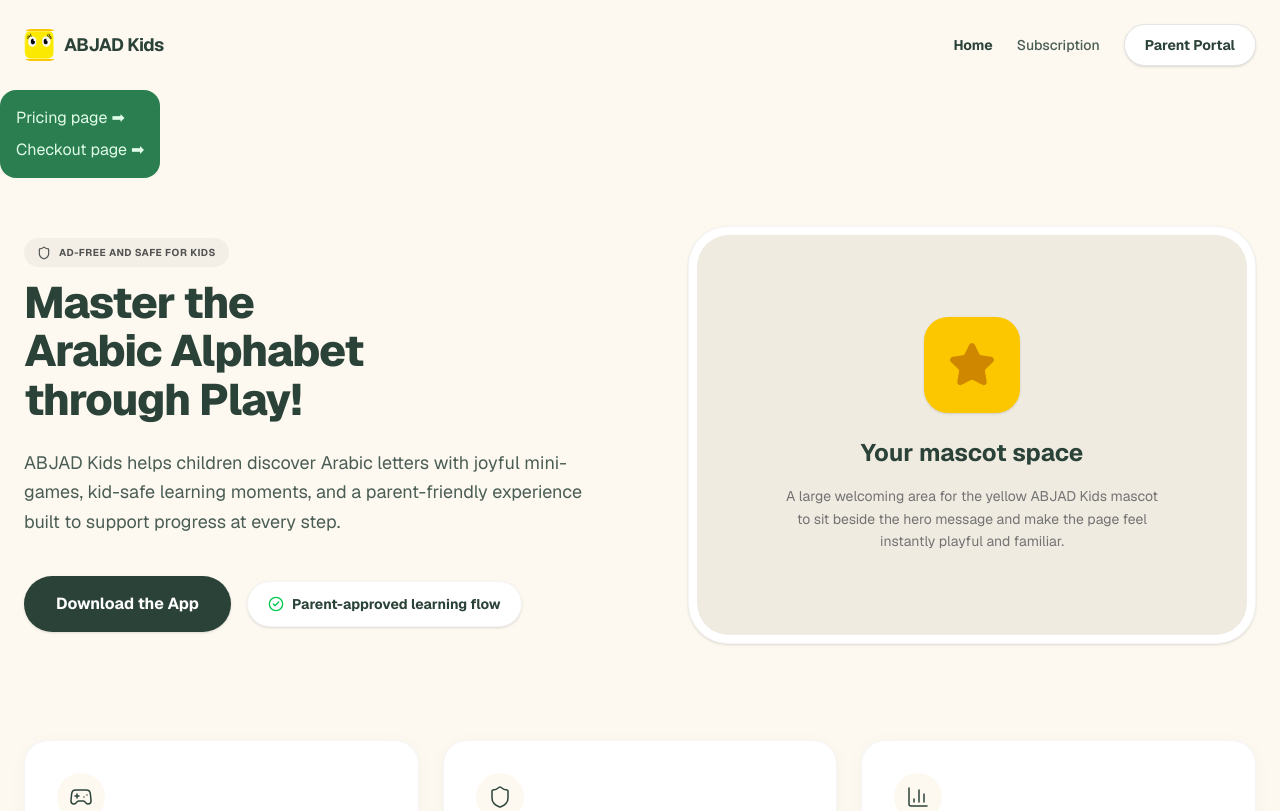
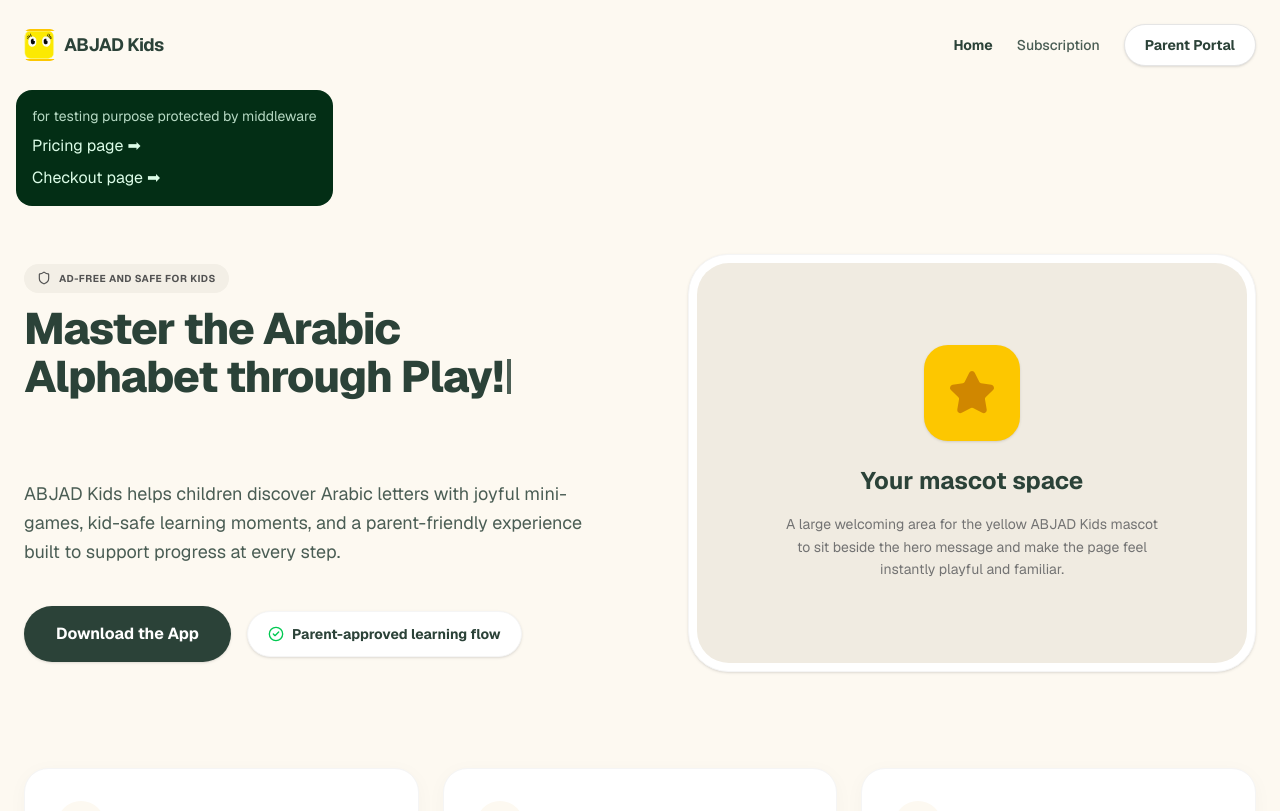
Before and after one commit to Robotech-Org/abjed, a Next.js app: page / in a window 1280 px wide. Shown: the top 811 px of the page. Built offline with nearby package versions, Linux system fonts and the light colour scheme.

Commit message:
typerwriter effect for the landing page hero section

```diff
--- a/app/page.tsx
+++ b/app/page.tsx
@@ -1,13 +1,15 @@
 import { Shield, CheckCircle2, Gamepad2, BarChart3, Star } from "lucide-react";
 import Navbar from "@/components/Navbar";
 import Link from "next/link";
+import Typewriter from "@/components/Typewriter";
 
 export default function Home() {
   return (
     <div className="min-h-screen bg-[#FDF9F1] font-sans text-[#2B4238] flex flex-col">
       <Navbar />
 
-<div className="flex flex-col w-fit gap-2  rounded-2xl bg-green-800 p-4 animate-pulse hover:animate-none ">
+<div className="ml-4 flex flex-col w-fit gap-2  rounded-2xl bg-green-950 p-4  hover:animate-none ">
+  <p className="animate-pulse text-green-100 text-sm">for testing purpose protected by middleware</p>
 <Link className="text-green-100 hover:underline" href={"/pricing"}>Pricing page  ➡</Link>
 <Link className="text-green-100 hover:underline" href={"/checkout"}>Checkout page ➡</Link>
 
@@ -40,10 +42,8 @@
               AD-FREE AND SAFE FOR KIDS
             </div>
 
-            <h3 className="text-[32px] leading-[1.1] md:text-5xl lg:text-[44px] font-extrabold tracking-tight mb-4 md:mb-6 text-[#2B4238]">
-              Master the <br className="hidden md:block" />
-              Arabic Alphabet <br className="hidden md:block" />
-              through Play!
+            <h3 className="text-[32px] leading-[1.1] md:text-5xl lg:text-[44px] font-extrabold tracking-tight mb-4 md:mb-6 text-[#2B4238] min-h-[110px] md:min-h-[150px] max-w-[320px] md:max-w-[500px]">
+              <Typewriter text="Master the Arabic Alphabet through Play!" speed={60} />
             </h3>
 
             <p className="text-[#4A5D54] text-[15px] md:text-lg leading-relaxed mb-8 md:mb-10">
--- a/app/pricing/page.tsx
+++ b/app/pricing/page.tsx
@@ -2,6 +2,7 @@
 import Link from "next/link";
 import Navbar from "@/components/Navbar";
 import Footer from "@/components/Footer";
+import Typewriter from "@/components/Typewriter";
 
 export default async function PricingPage() {
   // Fetch plans from backend
@@ -35,6 +36,7 @@
             Give your child <br />
             the <span className="underline decoration-4 underline-offset-4 decoration-[#2B4238]">ultimate learning</span> <br className="hidden md:block" />
             adventure
+
           </h1>
           <p className="text-[#4A5D54] text-sm md:text-lg leading-relaxed max-w-[300px] md:max-w-none mx-auto">
             Interactive daily lessons, playful quests, and adaptive skill-building for ages 3 to 10. Start today and cancel anytime.
--- a/components/Navbar.tsx
+++ b/components/Navbar.tsx
@@ -35,7 +35,7 @@
           <div className="w-8 h-8 bg-yellow-400 rounded-md flex items-center justify-center font-bold text-white">
             <img src="/abjad.svg" alt="Abjad Kids Logo" className="w-full h-full object-contain" />
           </div>
-          <span className="font-bold text-lg tracking-tight text-[#2B4238]">ABJAD Kids</span>
+          <Link className="font-bold text-lg tracking-tight text-[#2B4238]" href={"/"}>ABJAD Kids</Link>
         </div>
 
         {/* Desktop Nav */}
--- /dev/null
+++ b/components/Typewriter.tsx
@@ -0,0 +1,28 @@
+"use client";
+
+import { useState, useEffect } from "react";
+
+export default function Typewriter({ text, speed = 60 }: { text: string, speed?: number }) {
+  const [displayedText, setDisplayedText] = useState("");
+
+  useEffect(() => {
+    let i = 0;
+    const timer = setInterval(() => {
+      if (i < text.length) {
+        setDisplayedText((prev) => text.substring(0, i + 1));
+        i++;
+      } else {
+        clearInterval(timer);
+      }
+    }, speed);
+
+    return () => clearInterval(timer);
+  }, [text, speed]);
+
+  return (
+    <>
+      {displayedText}
+      <span className="animate-pulse border-r-4 border-[#2B4238] ml-1 inline-block h-[0.8em] align-middle -mt-2"></span>
+    </>
+  );
+}
```
